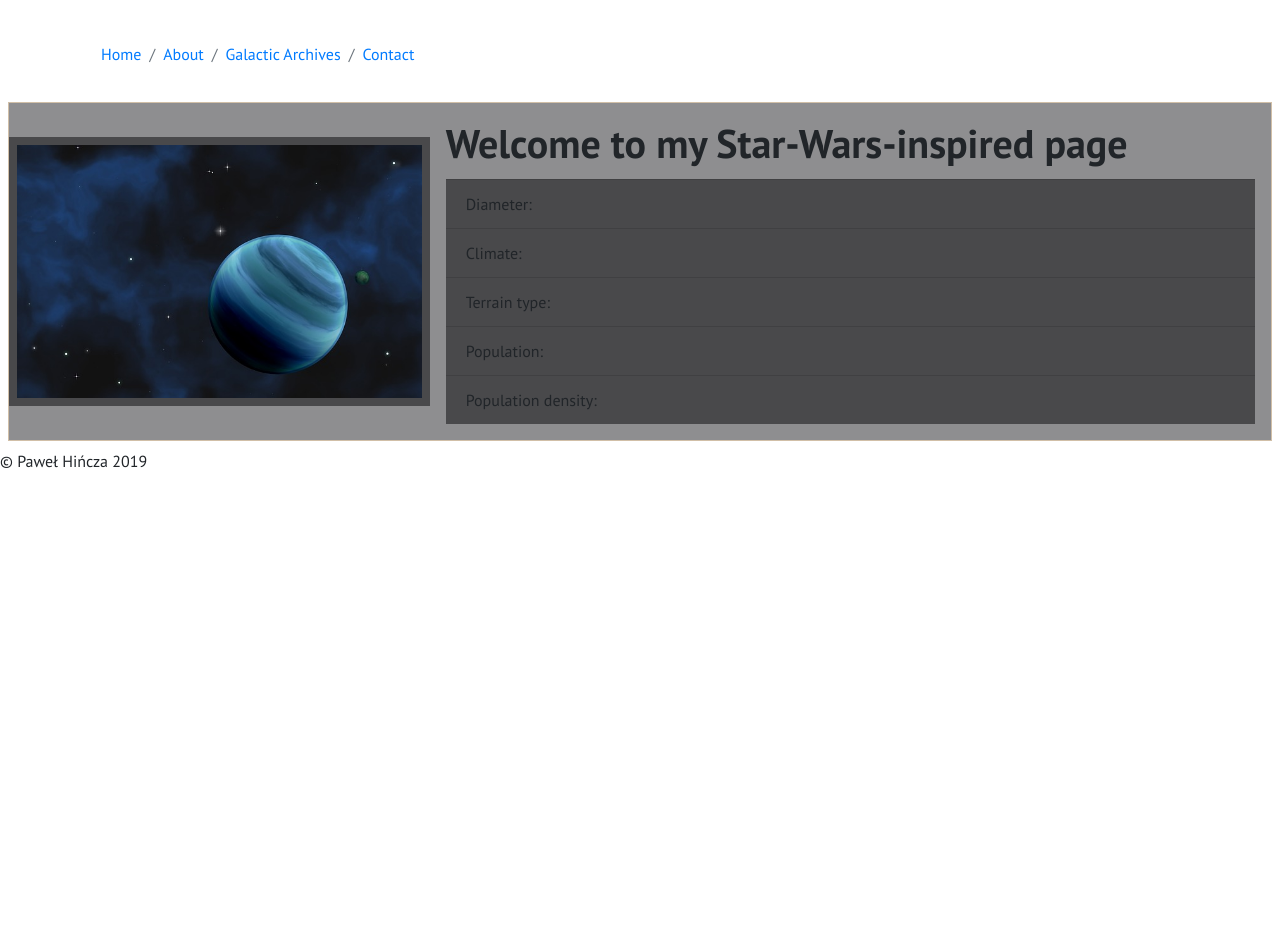
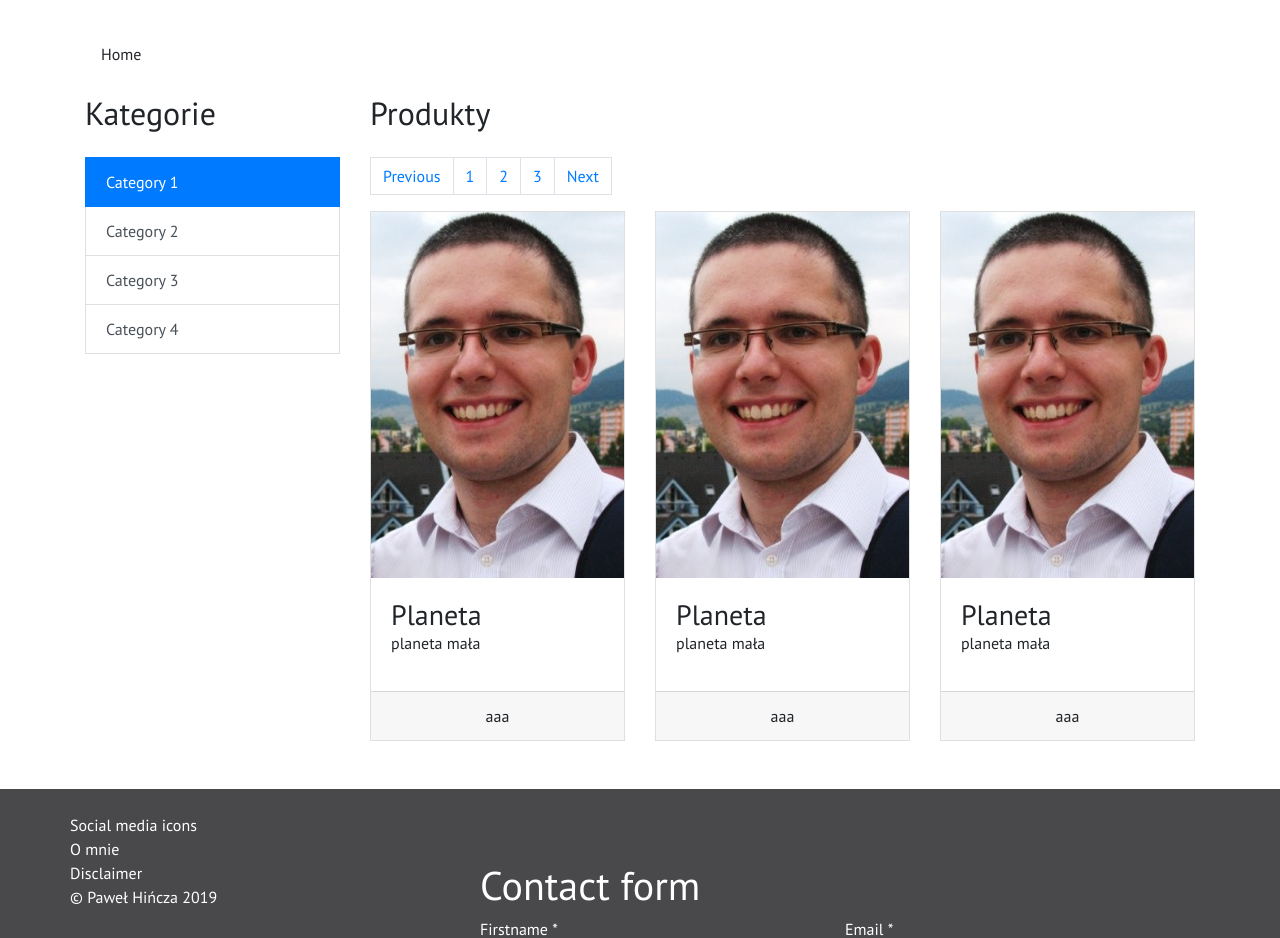
Before and after one commit to pawelsan/galactic-react-page, a React (Create React App) app: page / in a window 1280 px wide. Shown: the part 395-1333 px from the top of the page. Built offline with nearby package versions, Linux system fonts and the light colour scheme; no server answers.

Commit message:
breadcrumb, main i footer

```diff
--- a/src/layouts/Footer.js
+++ b/src/layouts/Footer.js
@@ -1,9 +1,35 @@
 import React from 'react';
+import ContactForm from '../pages/Contact.js';
 const Footer = () => {
     return (
-        <div>
-            &copy; Paweł Hińcza 2019
-        </div>
+        <footer className="bg-color4 text-white py-4 mt-4">
+            <div className="container">
+                <div className="row">
+                    <div className="col-md-4">
+                        <div className="row">
+                            Social media icons
+                        </div>
+                        <div className="row">
+                            O mnie
+                        </div>
+                        <div className="row">
+                            Disclaimer
+                        </div>
+                        <div className="row">
+                            <p>
+                                &copy; Paweł Hińcza 2019
+                        </p>
+                        </div>
+                    </div>
+                    <div className="col-md-8">
+                        <ContactForm />
+                    </div>
+                </div>
+
+
+            </div>
+
+        </footer>
     );
 }
 
--- a/src/layouts/Navigation.js
+++ b/src/layouts/Navigation.js
@@ -4,10 +4,10 @@ import logo from '../images/logo.png'
 import '../styles/Navigation.scss'
 
 const list = [
-    { name: 'Home', breadcrumb: () => <h2>Home</h2>, path: '/', exact: true },
-    { name: 'About', breadcrumb: () => <h2>About</h2>, path: '/about' },
-    { name: 'Galactic Archives', breadcrumb: () => <h2>Galactic Archives</h2>, path: '/planets' },
-    { name: 'Contact', breadcrumb: () => <h2>Contact</h2>, path: '/contact' }
+    { name: 'Home', path: '/', exact: true },
+    { name: 'About', path: '/about' },
+    { name: 'Galactic Archives', path: '/planets' },
+    // { name: 'Contact', path: '/contact' }
 ]
 
 const Navigation = () => {
@@ -33,13 +33,14 @@ const Navigation = () => {
                 <a href="#" className="navbar-brand">
                     PH's Galactic Archives
                     </a>
-                <button class="navbar-toggler" type="button" data-toggle="collapse" data-target="#navbarMenu" aria-controls="navbarSupportedContent" aria-expanded="false" aria-label="Toggle navigation">
+                <button class="navbar-toggler" type="button" data-toggle="collapse" data-target="#navbarMenu" aria-controls="navbarMenu" aria-expanded="false" aria-label="Toggle navigation">
                     <span class="navbar-toggler-icon"></span>
                 </button>
-                <div className="collapse navbar-collapse justify-content-end" id="navbarMenu"></div>
-                <ul className="navbar-nav navbar-right">
-                    {menu}
-                </ul>
+                <div className="collapse navbar-collapse justify-content-end" id="navbarMenu">
+                    <ul className="navbar-nav navbar-right">
+                        {menu}
+                    </ul>
+                </div>
             </div>
         </nav>
 
--- a/src/layouts/Page.js
+++ b/src/layouts/Page.js
@@ -1,51 +1,24 @@
 import React from 'react';
 import { Route, Switch } from 'react-router-dom';
-import { NavLink } from 'react-router-dom';
+
 import Home from '../pages/Home.js';
 import About from '../pages/About.js';
 import PlanetListPage from '../pages/PlanetListPage.js';
-import Contact from '../pages/Contact.js';
+
 import ErrorPage from '../pages/Error.js'
 import PlanetPage from '../pages/PlanetPage.js';
 
 
-const list = [
-    { name: 'Home', breadcrumb: () => <h2>Home</h2>, path: '/', exact: true },
-    { name: 'About', breadcrumb: () => <h2>About</h2>, path: '/about' },
-    { name: 'Galactic Archives', breadcrumb: () => <h2>Galactic Archives</h2>, path: '/planets' },
-    { name: 'Contact', breadcrumb: () => <h2>Contact</h2>, path: '/contact' }
-]
-
-const breadcrumbs = list.map(item => (
-    <li
-        key={item.name}
-        className="breadcrumb-item">
-        <NavLink
-            to={item.path}
-            exact={item.exact ? item.exact : false}
-            // className="nav-link"
-            activeClassName="active" >
-            {item.name}
-        </NavLink>
-    </li>
-))
 
 const Page = () => {
     return (
         <>
-            <div className="container">
-                <nav aria-label="breadcrumb">
-                    <ol className="breadcrumb">
-                        {breadcrumbs}
-                    </ol>
-                </nav>
-            </div>
             <Switch>
                 <Route path="/" exact component={Home} />
                 <Route path="/about" component={About} />
                 <Route path="/planets" component={PlanetListPage} />
                 <Route path="/planet/:id" component={PlanetPage} />
-                <Route path="/contact" component={Contact} />
+                {/* <Route path="/contact" component={Contact} /> */}
                 <Route component={ErrorPage} />
             </Switch>
         </>
--- a/src/pages/About.js
+++ b/src/pages/About.js
@@ -28,6 +28,7 @@ const About = () => {
             </div>
 
         </div>
+
     );
 }
 
--- a/src/pages/Contact.js
+++ b/src/pages/Contact.js
@@ -12,7 +12,7 @@ const encode = (data) => {
         .join("&");
 }
 
-class ContactPage extends React.Component {
+class ContactForm extends React.Component {
     constructor(props) {
         super(props);
         this.state = {
@@ -50,7 +50,7 @@ class ContactPage extends React.Component {
 
                     <div className="row">
 
-                        <div className="col-xl-8 offset-xl-2 py-5">
+                        <div className="col py-5">
 
                             <h1>Contact form </h1>
 
@@ -142,4 +142,4 @@ class ContactPage extends React.Component {
     }
 }
 // export default Contact;
-export default ContactPage;
+export default ContactForm;
--- a/src/pages/Home.js
+++ b/src/pages/Home.js
@@ -1,32 +1,72 @@
 import React from 'react';
 const Home = () => {
     return (
-        <div className='d-flex p-2 align-items-center' style={{ height: 'S00px' }} >
-            <div className='card border border-color2' style={{ width: '100%' }}>
-                <div className='row no-gutters'>
-                    <div className="col-md-4 bg-color3 d-flex flex-column justify-content-center">
-                        <img src={require(`../images/gas giant.jpg`)} alt="" className="card-img-top p-2 bg-color4" />
-                    </div>
-                    <div className="col-md-8">
-                        <div className="card-body d-flex flex-column p-3 bg-color3">
-                            <div className="d-flex">
-                                <h1 className='card-title d-inline flex-grow-1 font-weight-bold'>Welcome to my Star-Wars-inspired page</h1>
+        <>
+            <div className="container">
+                <nav aria-label="breadcrumb">
+                    <ol className="breadcrumb">
+                        <li>
+                            Home
+                        </li>
+                    </ol>
+                </nav>
 
-                            </div>
-                            <ul className='list-group list-group-flush'>
-                                <li className='card-text list-group-item bg-color4'>Diameter:</li>
-                                <li className='card-text list-group-item bg-color4'>Climate: </li>
-                                <li className='card-text list-group-item bg-color4'>Terrain type:</li>
-                                <li className='card-text list-group-item bg-color4'>Population: </li>
-                                <li className='card-text list-group-item bg-color4'>Population density: </li>
-                            </ul>
-
+                <main className="row">
+                    <div className="col-md-3">
+                        <h2 className="mb-4">Kategorie</h2>
+                        <div className="list-group">
+                            <a className="list-group-item list-group-item-action active" href="#" >Category 1</a>
+                            <a className="list-group-item list-group-item-action" href="#" >Category 2</a>
+                            <a className="list-group-item list-group-item-action" href="#" >Category 3</a>
+                            <a className="list-group-item list-group-item-action" href="#" >Category 4</a>
                         </div>
                     </div>
-                </div>
+                    <div className="col-md-9">
+                        <h2 className="mb-4">Produkty</h2>
+                        <ul className="pagination">
+                            <li className="page-item"><a href="" className="page-link">Previous</a></li>
+                            <li className="page-item"><a href="" className="page-link">1</a></li>
+                            <li className="page-item"><a href="" className="page-link">2</a></li>
+                            <li className="page-item"><a href="" className="page-link">3</a></li>
+                            <li className="page-item"><a href="" className="page-link">Next</a></li>
+                        </ul>
+                        <div className="row">
+                            <div className="col-md-4">
+                                <div className="card mb-4">
+                                    <img src={require(`../images/foto.png`)} alt="" className="card-img-top" />
+                                    <div className="card-body">
+                                        <h3 className="card-title mb-0">Planeta</h3>
+                                        <p className="mt-0">planeta mała</p>
+                                    </div>
+                                    <div className="card-footer text-center">aaa</div>
+                                </div>
+                            </div>
+
+                            <div className="col-md-4">
+                                <div className="card">
+                                    <img src={require(`../images/foto.png`)} alt="" className="card-img-top" />
+                                    <div className="card-body">
+                                        <h3 className="card-title mb-0">Planeta</h3>
+                                        <p className="mt-0">planeta mała</p>
+                                    </div>
+                                    <div className="card-footer text-center">aaa</div>
+                                </div>
+                            </div>
+                            <div className="col-md-4">
+                                <div className="card">
+                                    <img src={require(`../images/foto.png`)} alt="" className="card-img-top" />
+                                    <div className="card-body">
+                                        <h3 className="card-title mb-0">Planeta</h3>
+                                        <p className="mt-0">planeta mała</p>
+                                    </div>
+                                    <div className="card-footer text-center">aaa</div>
+                                </div>
+                            </div>
+                        </div>
+                    </div>
+                </main>
             </div>
-
-        </div>
+        </>
 
     );
 }
--- a/src/pages/PlanetListPage.js
+++ b/src/pages/PlanetListPage.js
@@ -1,5 +1,5 @@
 import React from 'react';
-
+import { NavLink } from 'react-router-dom';
 import Form from '../components/Form';
 // import Modal from '../components/Modal'
 // import Autosuggest from '../components/Autosuggest';
@@ -120,7 +120,28 @@ class PlanetListPage extends React.Component {
     render() {
 
         return (
-            <div className="planet-list container">
+            <>
+                <div className="container">
+                    <nav aria-label="breadcrumb">
+                        <ol className="breadcrumb">
+                            <li
+                                key='Home'
+                                className="breadcrumb-item">
+                                <NavLink
+                                    to='/'
+                                    exact='true'
+                                    // className="nav-link"
+                                    activeClassName="active" >
+                                    Home
+                            </NavLink>
+                            </li>
+                            <li className="breadcrumb-item">
+                                Galactic Archives
+                            </li>
+                        </ol>
+                    </nav>
+                </div>
+                <div className="container">
                     <h1 className="planet-list__title">
                         Galactic Archives
                 </h1>
@@ -162,6 +183,7 @@ class PlanetListPage extends React.Component {
                     {/* } */}
 
                 </div>
+            </>
         );
     }
 }
--- a/src/pages/PlanetPage.js
+++ b/src/pages/PlanetPage.js
@@ -1,5 +1,6 @@
 import React from 'react';
 import { Link } from 'react-router-dom';
+import { NavLink } from 'react-router-dom';
 
 
 const PlanetPage = (props) => {
@@ -10,6 +11,37 @@ const PlanetPage = (props) => {
     console.log(intersection)
     return (
         <>
+            <div className="container">
+                <nav aria-label="breadcrumb">
+                    <ol className="breadcrumb">
+                        <li
+                            key='Home'
+                            className="breadcrumb-item">
+                            <NavLink
+                                to='/'
+                                exact='true'
+                                // className="nav-link"
+                                activeClassName="active" >
+                                Home
+                            </NavLink>
+                        </li>
+                        <li
+                            key='Home'
+                            className="breadcrumb-item">
+                            <NavLink
+                                to='/planets'
+                                exact='true'
+                                // className="nav-link"
+                                activeClassName="active" >
+                                Galactic Archives
+                            </NavLink>
+                        </li>
+                        <li className="breadcrumb-item">
+                            {name}
+                        </li>
+                    </ol>
+                </nav>
+            </div>
             {/* In this component I relied mainly on Bootstrap 4 classes including flex and grid */}
             <div className="container">
                 <div className='d-flex p-2 align-items-center' style={{ height: 'S00px' }} >
--- a/src/router/App.js
+++ b/src/router/App.js
@@ -164,6 +164,7 @@ const App = () => {
                 {<Jumbotron />}
             </header>
 
+
             {<Page />}
 
             {/* <footer className="app-footer"> */}
```
Lines whose indentation alone changed are shown as unchanged.
